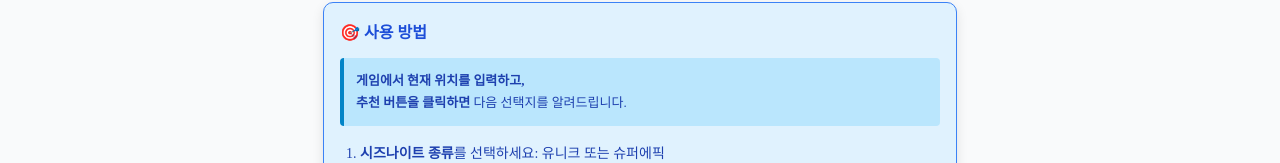
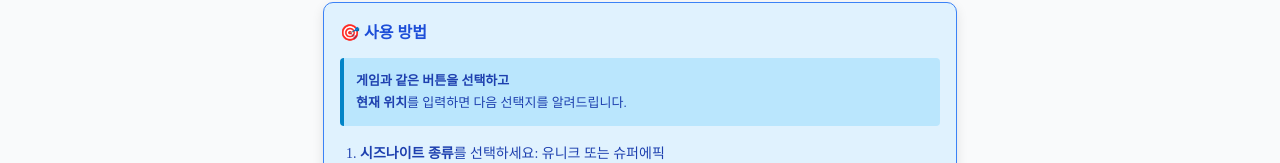
Before and after one commit to Nine1ll/siznite-strategy, a React (Create React App) app: page / in a window 1280 px wide. Both pictures are taken after a click on the button "❓ 사용 방법". Shown: the part 177-340 px from the top of the page. Built offline with nearby package versions, Linux system fonts and the light colour scheme.

Commit message:
✨ 사용 방법 안내 추가 및 UI 개선

```diff
--- a/src/App.js
+++ b/src/App.js
@@ -149,8 +149,8 @@ function App() {
             borderRadius: '4px',
             fontSize: '13px'
           }}>
-            <strong>게임에서 현재 위치를 입력하고,</strong><br/>
-            <strong>추천 버튼을 클릭하면</strong> 다음 선택지를 알려드립니다.
+            <strong>게임과 같은 버튼을 선택하고</strong><br/>
+            <strong>현재 위치</strong>를 입력하면 다음 선택지를 알려드립니다.
           </div>
 
           {/* 단계별 안내 */}
```
